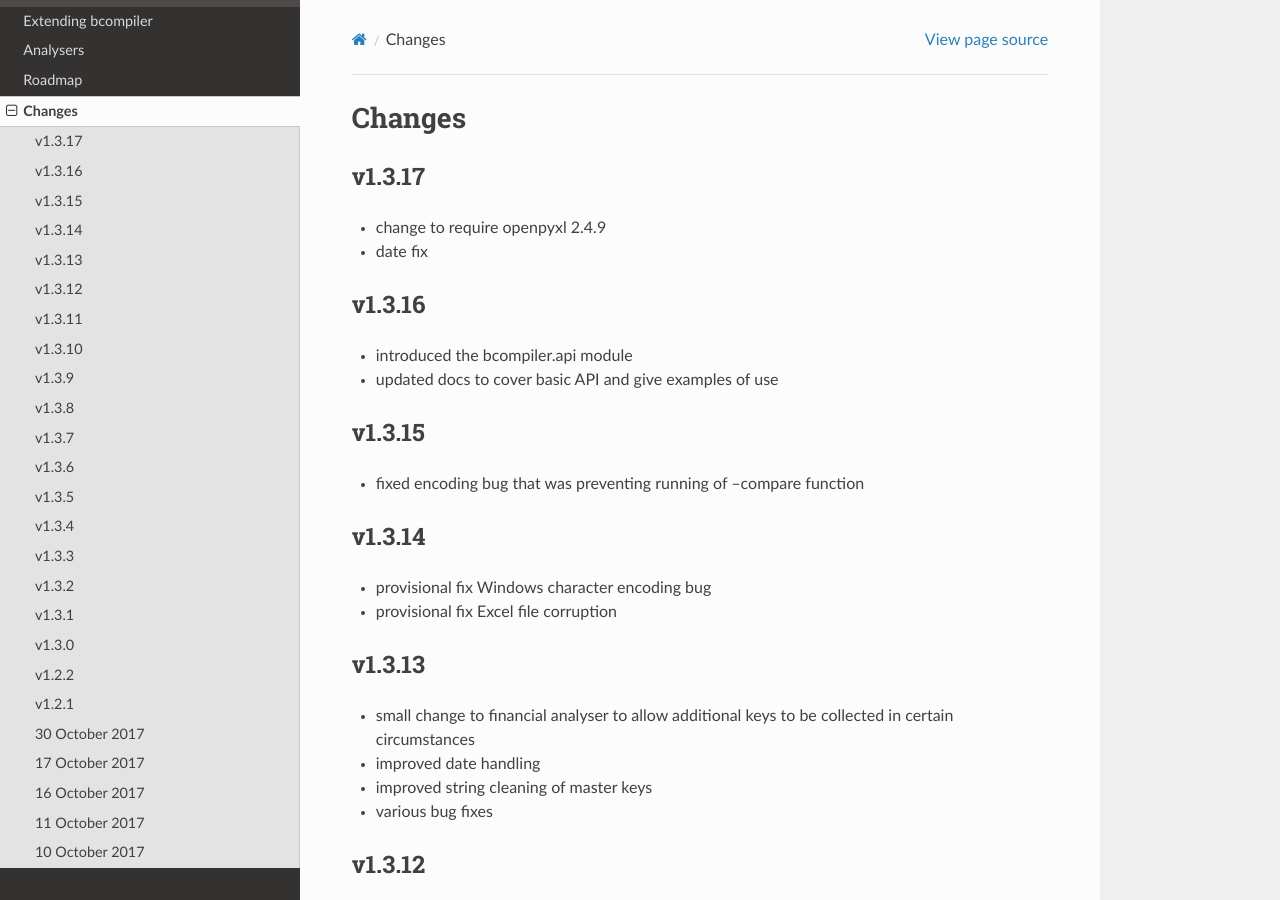
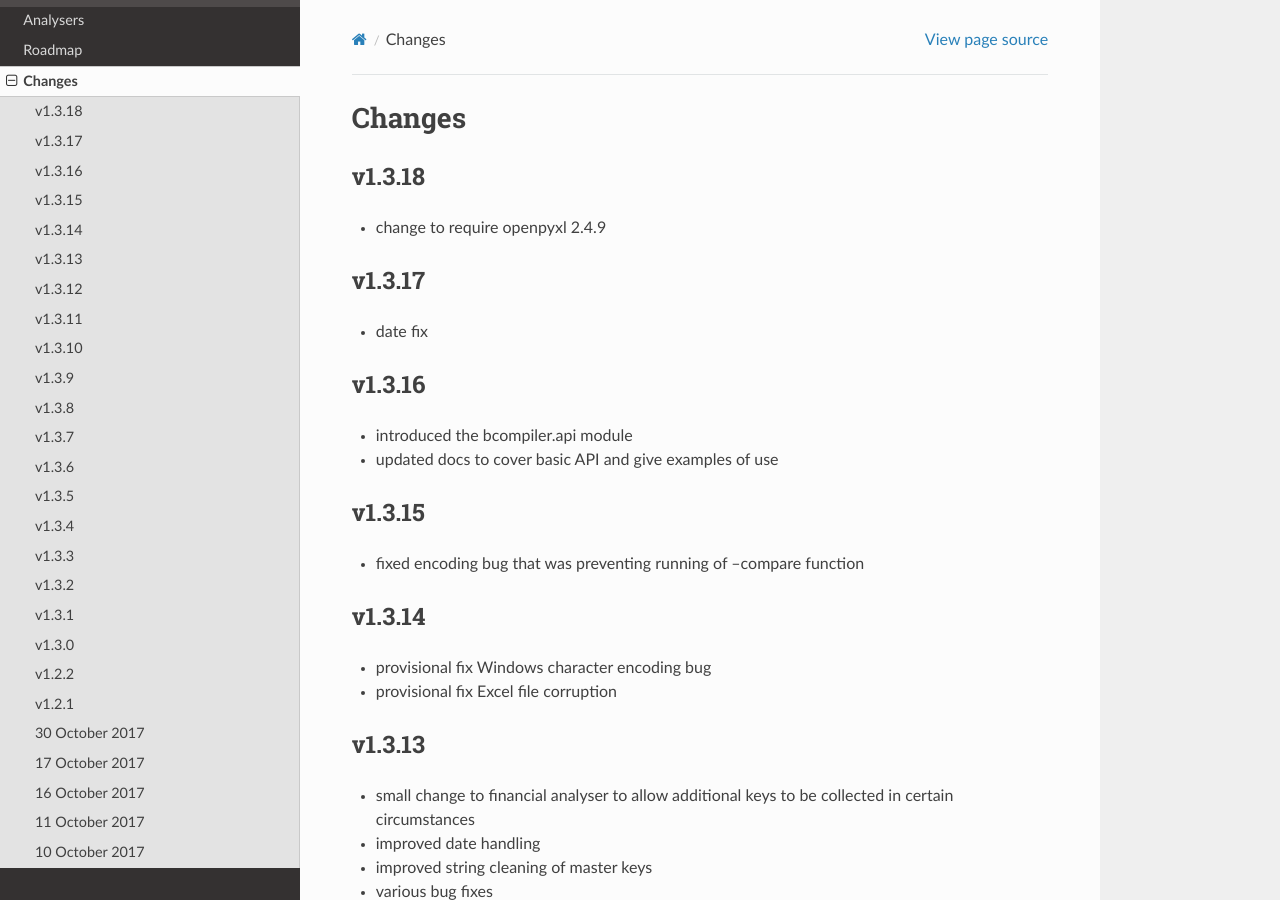
Before and after one commit to yulqen/bcompiler, a Sphinx documentation site: the page built from docs/changes.rst, in a window 1280 px wide and 900 px high. Built offline with Sphinx 7.4.7 and the Read the Docs theme 2.0.0, drawn with Linux system fonts in a browser that asks for light colours.

Commit message:
docs / version sort out - merge error meant going to 1.3.18

```diff
--- a/bcompiler/__init__.py
+++ b/bcompiler/__init__.py
@@ -1 +1 @@
-__version__ = "1.3.17"
+__version__ = "1.3.18"
--- a/docs/changes.rst
+++ b/docs/changes.rst
@@ -1,10 +1,14 @@
 Changes
 ~~~~~~~
+
+v1.3.18
+#######
+
+* change to require openpyxl 2.4.9
 
 v1.3.17
 #######
 
-* change to require openpyxl 2.4.9
 * date fix
 
 v1.3.16
```
